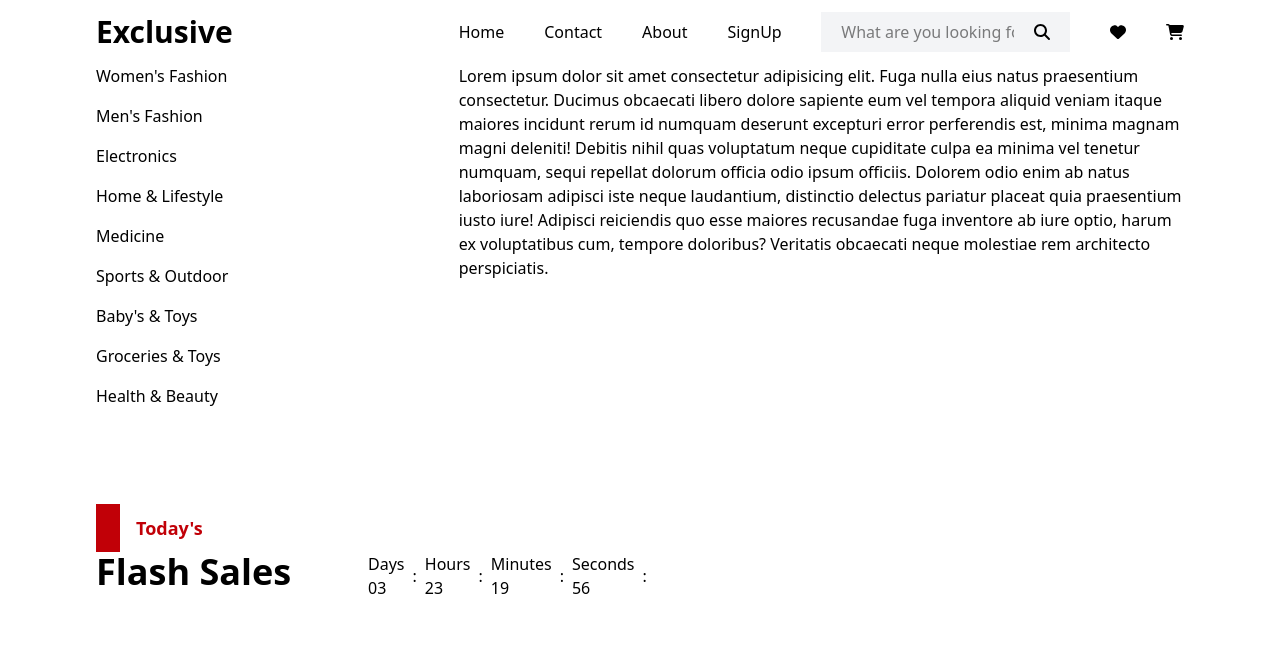
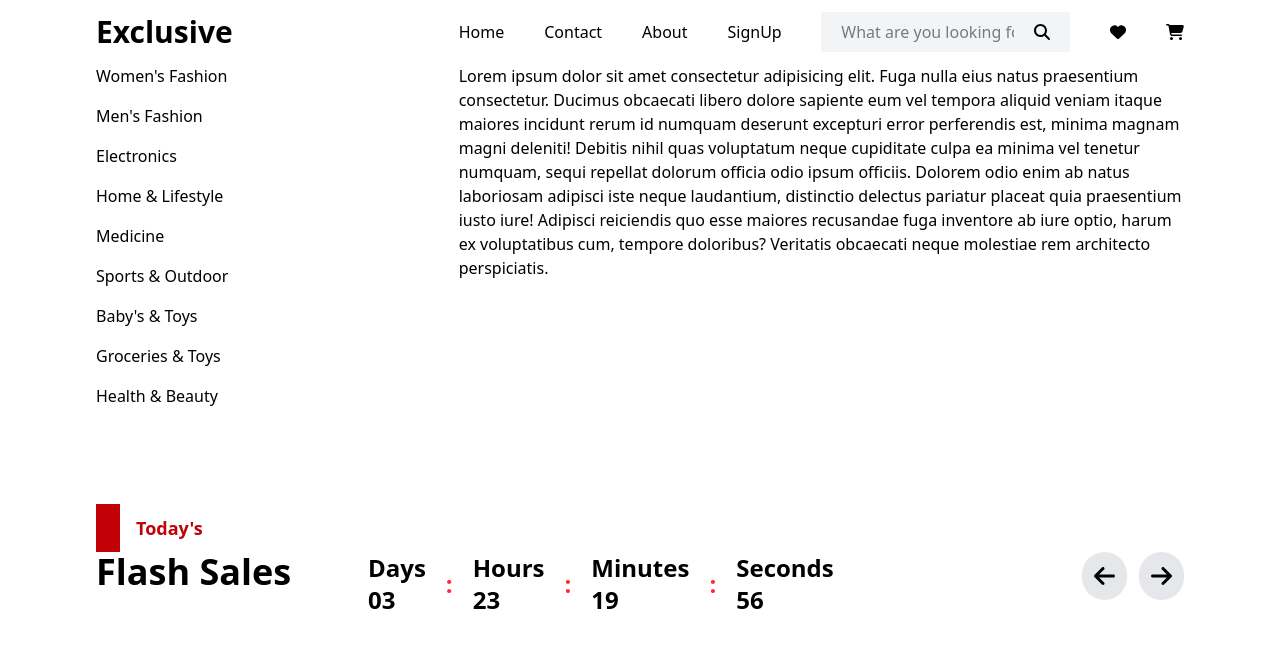
Before and after one commit to Fredenga/react_full_eco, a React (Vite) app: page / in a window 1280 px wide. Shown: the top 648 px of the page. Built offline with nearby package versions, Linux system fonts and the light colour scheme.

Commit message:
FlashSales Head complete

```diff
--- a/src/components/home/FlashSalesHead.tsx
+++ b/src/components/home/FlashSalesHead.tsx
@@ -1,3 +1,5 @@
+import { FontAwesomeIcon } from '@fortawesome/react-fontawesome';
+import { faArrowRight, faArrowLeft } from '@fortawesome/free-solid-svg-icons';
 const FlashSalesHead = () => {
   const time = [
     { text: ["Days", "03"] },
@@ -15,27 +17,30 @@ const FlashSalesHead = () => {
         <div className="flex-1/4">
           <h1 className="text-4xl font-semibold">Flash Sales</h1>
         </div>
-        <div className="flex flex-3/4 items-center space-x-2">
+        <div className="flex flex-2/4 items-center space-x-5 text-2xl font-bold">
           <div className="">
             <p>Days</p>
             <p>03</p>
           </div>
-          <span>:</span>
+          <span className="text-red-500">:</span>
           <div className="">
             <p>Hours</p>
             <p>23</p>
           </div>
-          <span>:</span>
+          <span className="text-red-500">:</span>
           <div className="">
             <p>Minutes</p>
             <p>19</p>
           </div>
-          <span>:</span>
+          <span className="text-red-500">:</span>
           <div className="">
             <p>Seconds</p>
             <p>56</p>
           </div>
-          <span>:</span>
+        </div>
+        <div className="flex flex-1/4 justify-end space-x-3">
+        <FontAwesomeIcon icon={faArrowLeft} className="bg-gray-200 p-3 rounded-full text-2xl" />
+        <FontAwesomeIcon icon={faArrowRight} className="bg-gray-200 p-3 rounded-full text-2xl" />
         </div>
       </div>
     </div>
```
